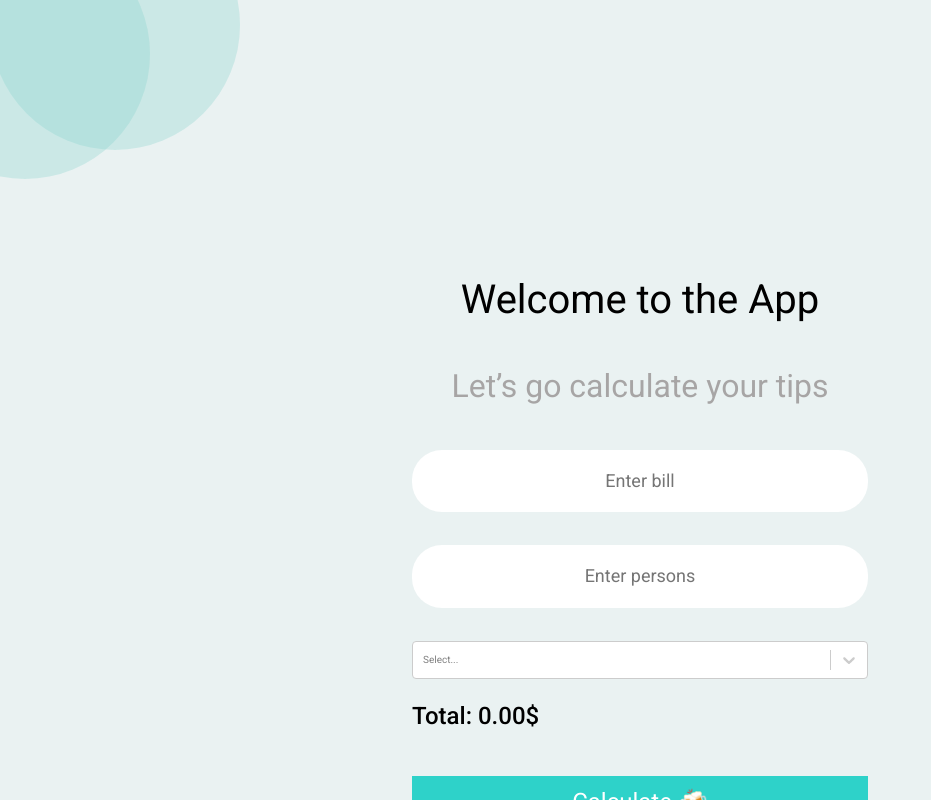
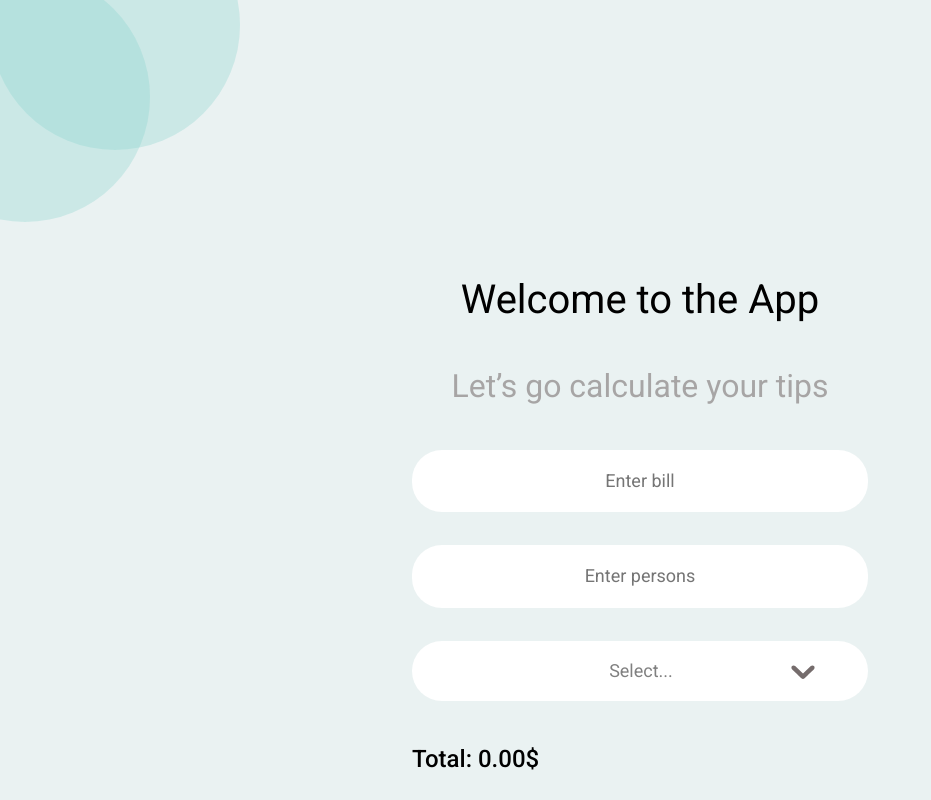
Before and after one commit to egkirpichev/react-tips-calculator, a React (Create React App) app: page / in a window 1280 px wide. Shown: the whole page, without its empty margins (0-931 px from the left). Built offline with nearby package versions, Linux system fonts and the light colour scheme.

Commit message:
refactor(tips-calculator): rewrite CustomSelect styles

```diff
--- a/src/components/Form/Form.tsx
+++ b/src/components/Form/Form.tsx
@@ -12,8 +12,6 @@ const Form = () => {
   const persons = useInput();
 
 	const [tip, setTip] = useState<ITipOption>({ value: 0.1, label: "10%" });
-
-	console.log(tip);
 
 	const handleSelect = (option: SingleValue<ITipOption>): void => {
 		if (option) {
--- a/src/components/Select/CustomSelect.tsx
+++ b/src/components/Select/CustomSelect.tsx
@@ -1,5 +1,5 @@
-import Select, { SingleValue } from "react-select";
-import { ITipOption } from "../../types";
+import Select, { SingleValue, StylesConfig } from "react-select";
+import { ITipOption, Color } from "../../types";
 
 
 interface IProps {
@@ -8,7 +8,43 @@ interface IProps {
 }
 
 const CustomSelect = ({ options, handleSelect }: IProps) => {
-  return <Select options={options} onChange={handleSelect}/>;
+
+	const stylesConfig: StylesConfig<ITipOption, boolean>= {
+		control: (styles) => ({
+			...styles,
+			padding: "10px 40px",
+			marginBottom: "45px",
+			fontSize: "18px",
+			fontWeight: 400,
+			border: "none",
+			borderRadius: "30px",
+			cursor: "pointer",
+		}),
+
+		valueContainer: (styles) => ({
+			...styles,
+			paddingLeft: "60px",
+			textAlign: "center",
+		}),
+
+		indicatorSeparator: (styles) => ({
+			...styles,
+			display: "none",
+		}),
+
+		dropdownIndicator: (styles) => ({
+			...styles,
+			padding: "0px",
+			color: `${Color.Grey}`,
+
+			svg: {
+				height: 40,
+				width: 50,
+			}
+		})
+	}
+
+  return <Select options={options} isMulti={false} onChange={handleSelect} styles={stylesConfig}/>;
 };
 
 export { CustomSelect };
```
